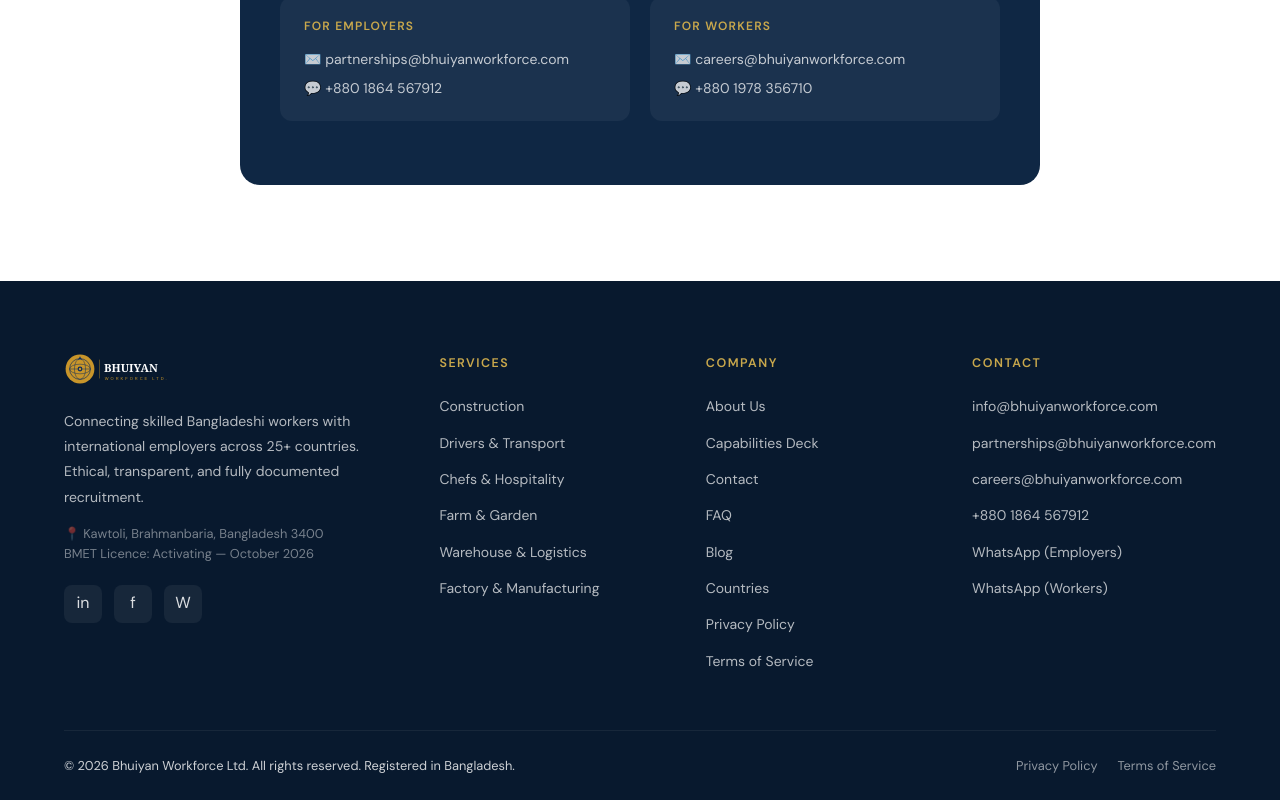
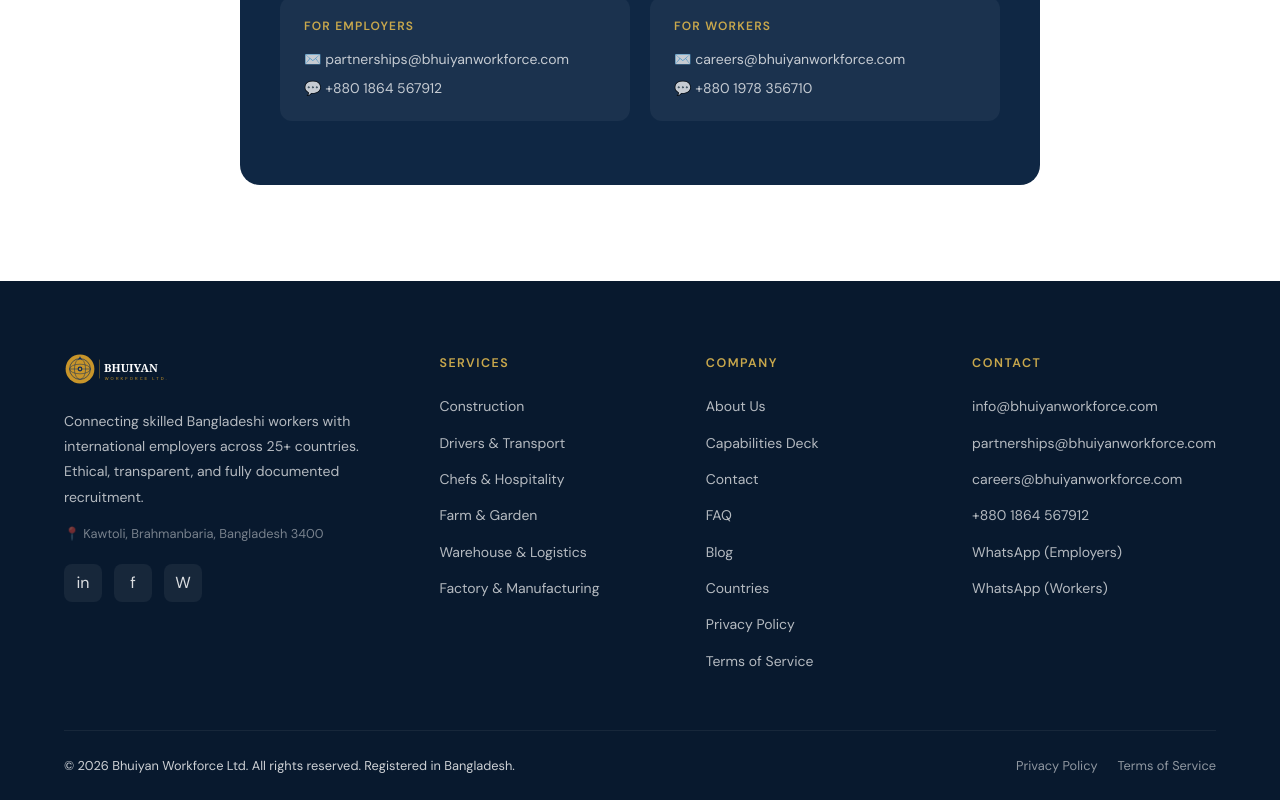
Before and after one commit to bhuiyanworkforce/bhuiyanworkforce-website, a React (Vite) app: page /faq in a window 1280 px wide. Shown: the part 1789-2589 px from the top of the page. Built offline with nearby package versions, Linux system fonts and the light colour scheme.

Commit message:
Add files via upload

```diff
--- a/src/components/Footer.jsx
+++ b/src/components/Footer.jsx
@@ -17,8 +17,7 @@
             <LogoSVG variant="light" width={160} />
             <p style={{ marginTop: 16 }}>Connecting skilled Bangladeshi workers with international employers across 25+ countries. Ethical, transparent, and fully documented recruitment.</p>
             <div style={{ marginTop: 14, fontSize: '0.8rem', color: 'rgba(255,255,255,0.45)', lineHeight: 1.6 }}>
-              📍 Kawtoli, Brahmanbaria, Bangladesh 3400<br />
-              BMET Licence: Activating — October 2026
+              📍 Kawtoli, Brahmanbaria, Bangladesh 3400
             </div>
             <div className="social-links" style={{ marginTop: 20 }}>
               <a href="https://linkedin.com/company/bhuiyan-workforce" className="social-link" target="_blank" rel="noopener noreferrer" aria-label="LinkedIn">in</a>
```
